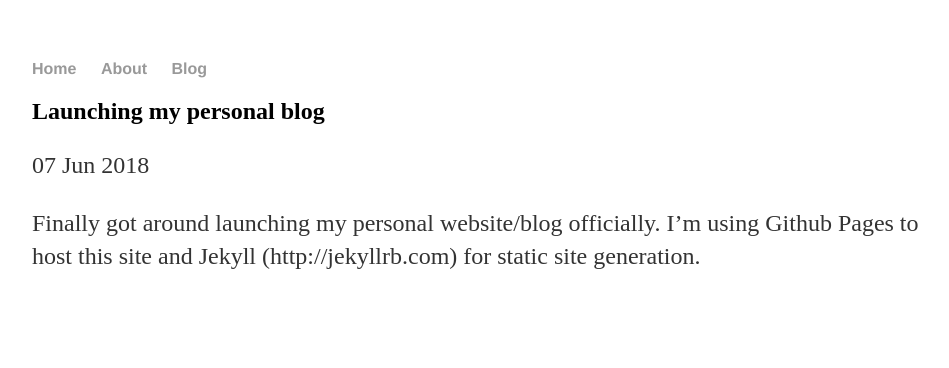
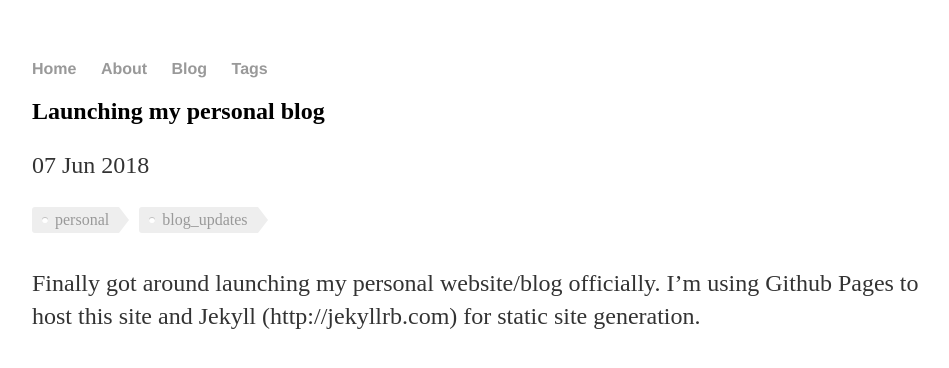
Before and after one commit to manaschaturvedi/manaschaturvedi.github.io, a Jekyll site: the page built from _posts/2018-06-07-personal-blog-launched.md, in a window 1280 px wide. Shown: the top 368 px of the page, without its empty margins (160-1109 px from the left). Built offline with Jekyll 4.4.1, drawn with Linux system fonts in a browser that asks for light colours.

Commit message:
finalizing basic blog structure

```diff
--- a/_config.yml
+++ b/_config.yml
@@ -1,3 +1,3 @@
 name: Manas Chaturvedi | Personal Blog
 markdown: kramdown
-permalink: /blog/:year/:month/:day/:title
+permalink: /:slug/:year/:month/:day/:title
--- a/_layouts/default.html
+++ b/_layouts/default.html
@@ -11,6 +11,7 @@
 	        		<li><a href="/">Home</a></li>
 		        	<li><a href="/about">About</a></li>
 	        		<li><a href="/blog">Blog</a></li>
+	        		<li><a href="/tags">Tags</a></li>
 	    		</ul>
 			</nav>
 			<div class="container">
--- a/_layouts/post.html
+++ b/_layouts/post.html
@@ -4,6 +4,12 @@ layout: default
 <h2>{{ page.title }}</h2>
 <p class="meta">{{ page.date | date_to_string }}</p>
 
+<ul class="tags">
+  {% for tag in page.tags %}
+    <li><a href="/tags#{{ tag }}" class="tag">{{ tag }}</a></li>
+  {% endfor %}
+</ul>
+
 <div class="post">
   {{ content }}
 </div>
--- a/_posts/2018-06-07-personal-blog-launched.md
+++ b/_posts/2018-06-07-personal-blog-launched.md
@@ -2,6 +2,8 @@
 layout: post
 title: "Launching my personal blog"
 date: 2018-06-07
+category: blog_posts
+tags: [personal,blog_updates]
 ---
 
 Finally got around launching my personal website/blog officially. I'm using Github Pages to host this site and Jekyll (http://jekyllrb.com) for static site generation.
--- /dev/null
+++ b/about/index.html
@@ -0,0 +1,6 @@
+---
+layout: default
+title: Tags
+---
+
+Coming soon.
--- a/blog/index.html
+++ b/blog/index.html
@@ -6,6 +6,8 @@
 	<ul class="posts">
 
 	  {% for post in site.posts %}
-	    <li><span>{{ post.date | date_to_string }}</span> » <a href="{{ post.url }}" title="{{ post.title }}">{{ post.title }}</a></li>
+
+	    	<li><span>{{ post.date | date_to_string }}</span> » <a href="{{ post.url }}" title="{{ post.title }}">{{ post.title }}</a></li>
+
 	  {% endfor %}
 	</ul>
--- a/css/main.css
+++ b/css/main.css
@@ -41,3 +41,65 @@ ul.posts {
 ul.posts li {
     list-style: none;
 }
+
+/* css to style tags */
+
+.tags {
+  list-style: none;
+  margin: 0;
+  overflow: hidden;
+  padding: 0;
+}
+
+.tags li {
+  float: left;
+}
+
+.tag {
+  background: #eee;
+  border-radius: 3px 0 0 3px;
+  color: #999;
+  display: inline-block;
+  height: 26px;
+  line-height: 26px;
+  padding: 0 20px 0 23px;
+  position: relative;
+  margin: 0 10px 10px 0;
+  text-decoration: none;
+  -webkit-transition: color 0.2s;
+}
+
+.tag::before {
+  background: #fff;
+  border-radius: 10px;
+  box-shadow: inset 0 1px rgba(0, 0, 0, 0.25);
+  content: '';
+  height: 6px;
+  left: 10px;
+  position: absolute;
+  width: 6px;
+  top: 10px;
+}
+
+.tag::after {
+  background: #fff;
+  border-bottom: 13px solid transparent;
+  border-left: 10px solid #eee;
+  border-top: 13px solid transparent;
+  content: '';
+  position: absolute;
+  right: 0;
+  top: 0;
+}
+
+.tag:hover {
+  background-color: crimson;
+  color: white;
+  text-decoration: none;
+}
+
+.tag:hover::after {
+   border-left-color: crimson;
+}
+
+/* end of styling tags */
```
Also changed, not shown: tags/index.html (added, +42 -0 lines).
